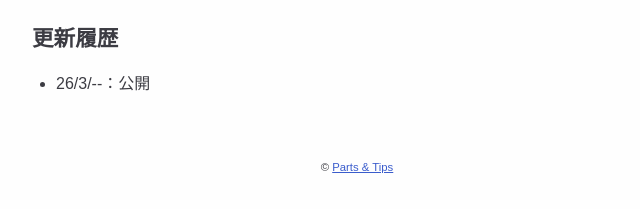
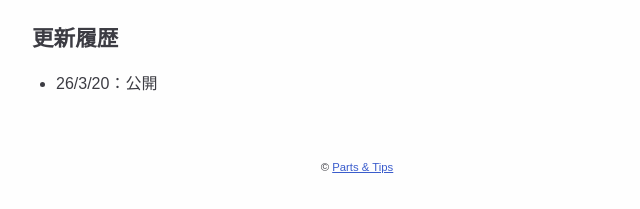
Before and after one commit to sorakakeru/create-robots.txt-web, a plain HTML site: page docs/index.html in a window 1280 px wide. Shown: the part 2046-2255 px from the top of the page, 283-923 px from the left. Drawn offline with Linux system fonts and the light colour scheme.

Commit message:
fix: 公開日を修正

```diff
--- a/docs/index.html
+++ b/docs/index.html
@@ -122,7 +122,7 @@
 
     <h2 id="record">更新履歴</h2>
     <ul>
-      <li>26/3/--：公開</li>
+      <li>26/3/20：公開</li>
     </ul>
   </main>
 
```
